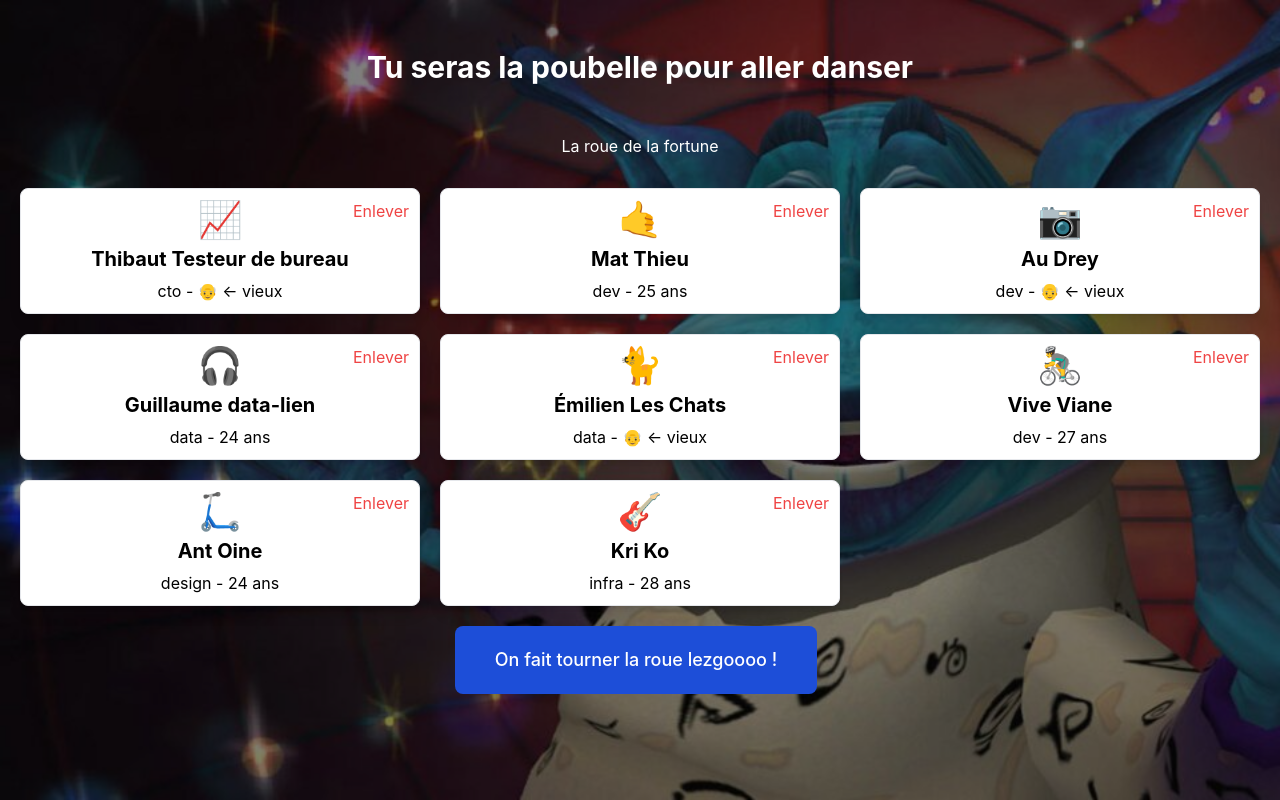
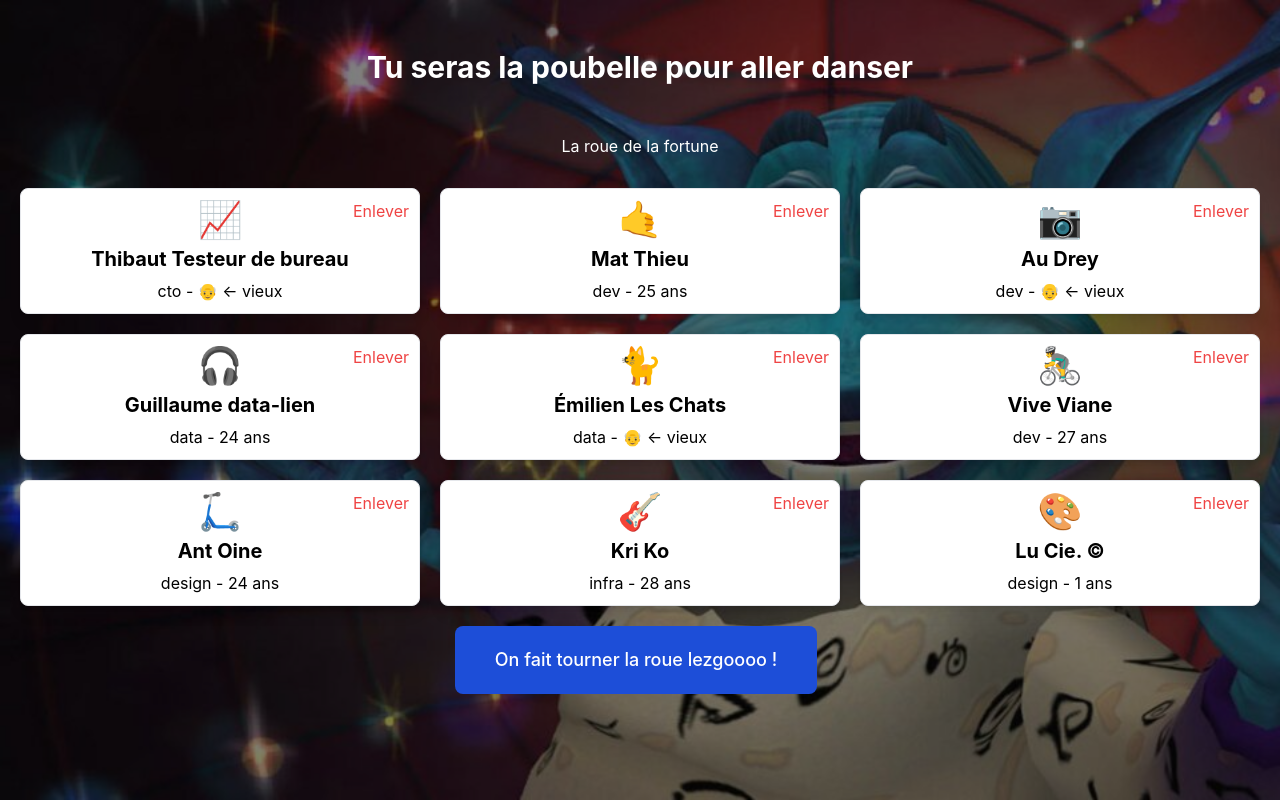
Before and after one commit to matthieubessol/trash-picker, a Next.js app: page / in a window 1280 px wide. Built offline with nearby package versions, Linux system fonts and the light colour scheme.

Commit message:
feat(People): add lucie

```diff
--- a/src/enums/people.ts
+++ b/src/enums/people.ts
@@ -55,4 +55,11 @@ export const people = [
     age: 28,
     job: "infra",
   },
+  {
+    emoji: "🎨",
+    firstname: "Lu",
+    lastname: "Cie. ©",
+    age: 1,
+    job: "design",
+  },
 ];
```
